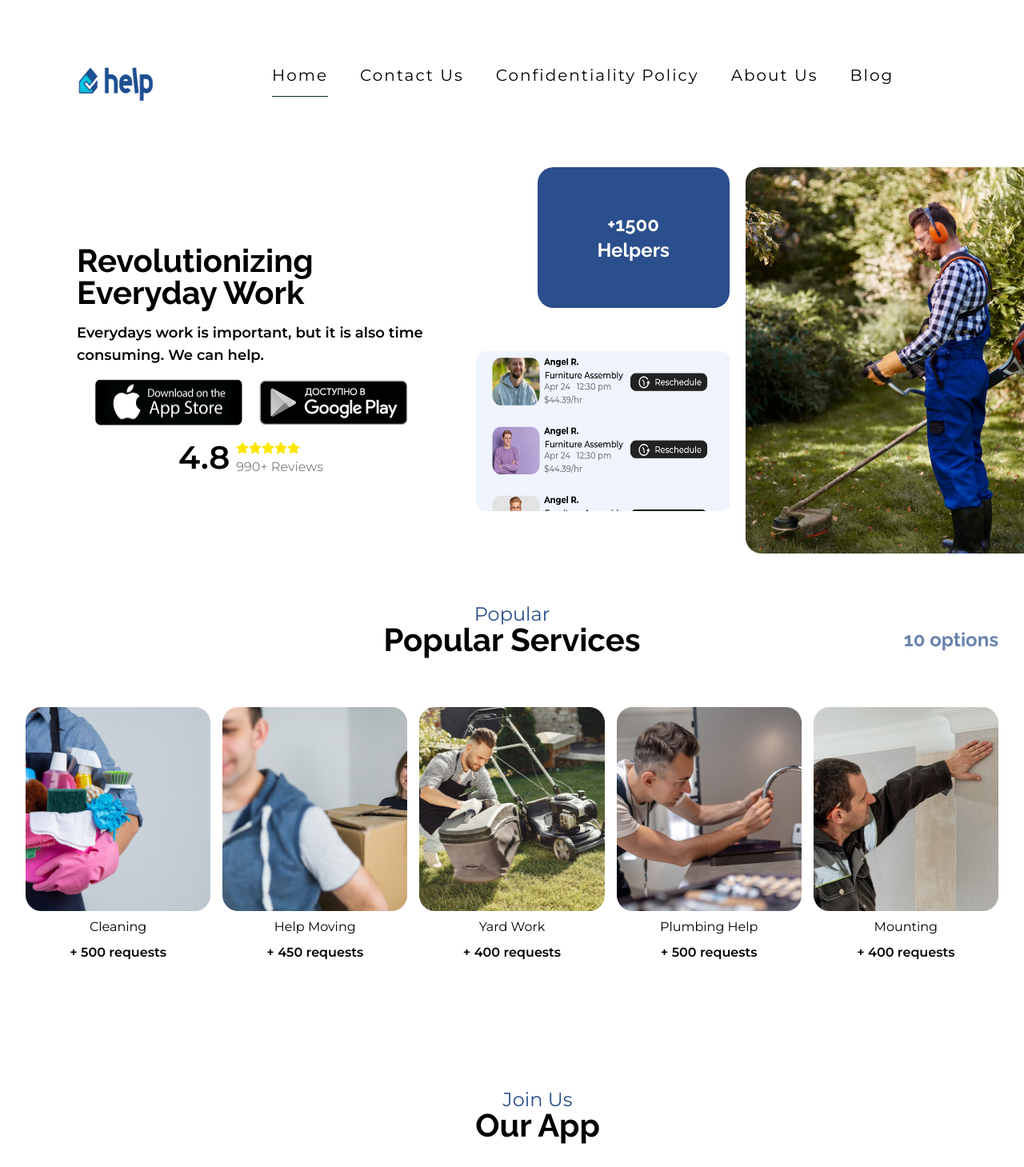
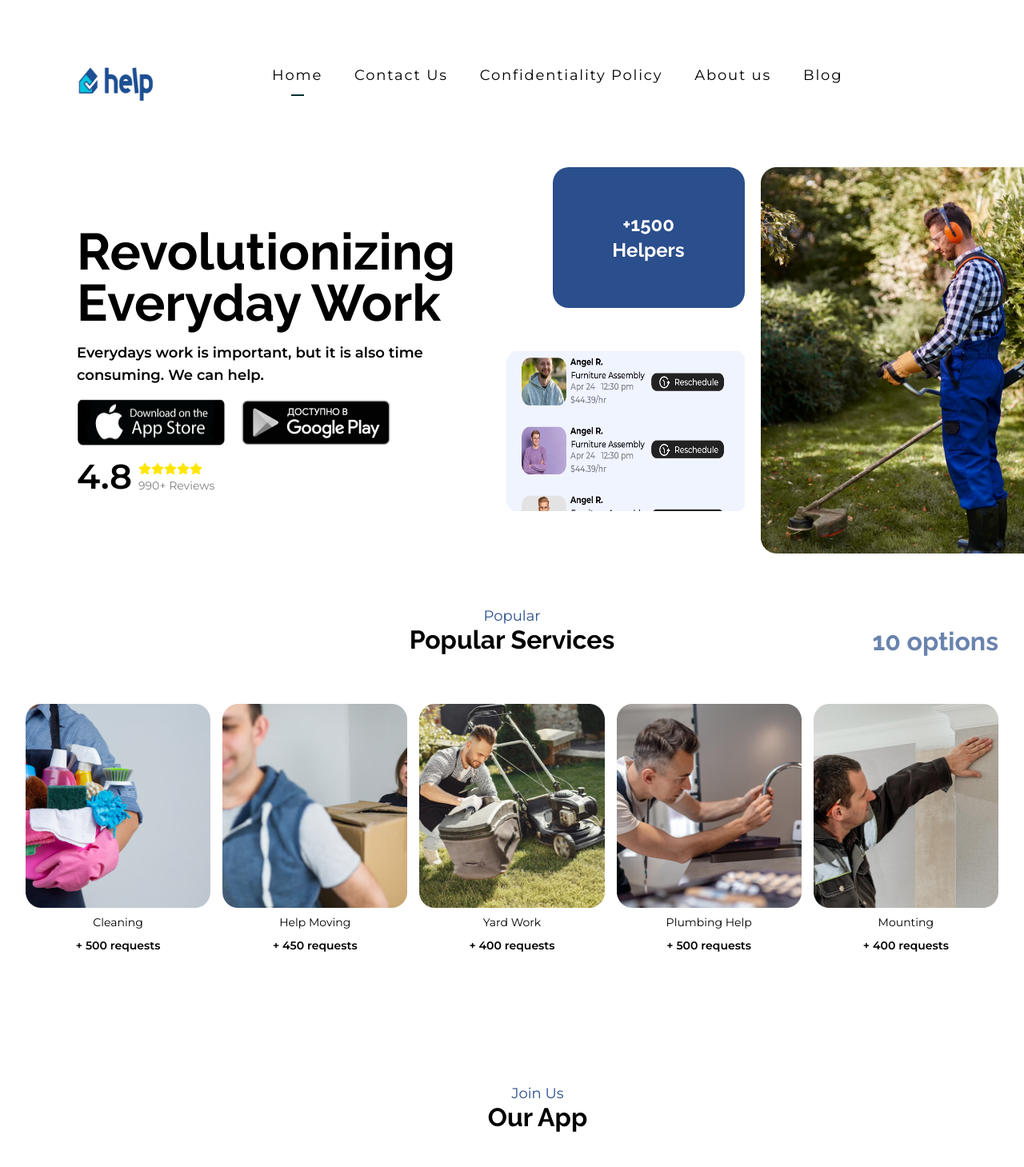
Before and after one commit to Tifee1/help-frontend, a Next.js app: page / in a window 1280 px wide. Shown: the top 1459 px of the page at 80% size. Built offline with nearby package versions, Linux system fonts and the light colour scheme.

Commit message:
fixed all font

```diff
--- a/components/Download.tsx
+++ b/components/Download.tsx
@@ -2,8 +2,8 @@ const Download: React.FC = () => {
   return (
     <section className='w-[95%] max-w-7xl mx-auto mt-24 pl-16'>
       <div className='text-center relative'>
-        <h3 className='text-[#2B4E8C]'>join us</h3>
-        <h2 className='font-bold font-raleway'>our app</h2>
+        <h3 className='text-[#2B4E8C] text-lg'>join us</h3>
+        <h2 className='font-bold font-raleway text-[32px]'>our app</h2>
       </div>
       <div className='grid lg:grid-cols-[2fr_1fr] gap-8 items-center justify-center mt-12'>
         <div className='relative flex justify-center items-center'>
@@ -45,7 +45,9 @@ const Download: React.FC = () => {
           </div>
         </div>
         <div className='grid gap-4'>
-          <h2 className='font-bold font-raleway'>Download our app now</h2>
+          <h2 className='font-bold font-raleway text-[64px]'>
+            Download our app now
+          </h2>
           <p className='text-lg text-[rgba(0,_0,_0,_0.5)]'>
             Make your to-do list wherever you are with our mobile app.
           </p>
--- a/components/Footer.tsx
+++ b/components/Footer.tsx
@@ -5,7 +5,7 @@ const Footer: React.FC = () => {
     <footer className='w-[90%] max-w-7xl mx-auto font-montserrat'>
       <section className='grid grid-cols-2 sm:grid-cols-4 gap-4 '>
         {/* Logo */}
-        <article className='text-[rgba(0,_0,_0,_0.5)]'>
+        <article className='text-[rgba(0,_0,_0,_0.5)] text-lg'>
           <img
             src='/images/logo.png'
             alt='logo'
@@ -17,8 +17,8 @@ const Footer: React.FC = () => {
           <p>©2023. All rights reserved.</p>
         </article>
         {/* About Us */}
-        <article className='text-[rgba(0,_0,_0,_0.5)] grid gap-2 '>
-          <h3 className='text-[#2B4E8C] mb-2 font-bold'>About us</h3>
+        <article className='text-[rgba(0,_0,_0,_0.5)] grid gap-2 text-lg '>
+          <h3 className='text-[#2B4E8C] mb-2 font-bold text-lg'>About us</h3>
           <Link href='#faq' className='font-semibold'>
             Frequently asked questions
           </Link>
@@ -33,14 +33,16 @@ const Footer: React.FC = () => {
           </Link>
         </article>
         {/* Contact */}
-        <article className='text-[rgba(0,_0,_0,_0.5)]'>
-          <h3 className='text-[#2B4E8C] mb-4 font-bold'>Contacts</h3>
+        <article className='text-[rgba(0,_0,_0,_0.5)] text-lg'>
+          <h3 className='text-[#2B4E8C] mb-4 font-bold text-lg'>Contacts</h3>
           <p className='mb-2 font-semibold'>+351-965-990-000</p>
           <p className='font-semibold'>@helpyou@gmail.com</p>
         </article>
         {/* App */}
-        <article className='text-[rgba(0,_0,_0,_0.5)]'>
-          <h3 className='text-[#2B4E8C] mb-4 font-bold'>Download Our App</h3>
+        <article className='text-[rgba(0,_0,_0,_0.5)] text-lg'>
+          <h3 className='text-[#2B4E8C] mb-4 font-bold text-lg'>
+            Download Our App
+          </h3>
           <p className='mb-4 font-semibold'>
             Tackle your to-do list wherever you are with our mobile app.
           </p>
@@ -58,7 +60,7 @@ const Footer: React.FC = () => {
           </div>
         </article>
       </section>
-      <h4 className='text-[rgba(14,_14,_14,_0.5)] font-semibold text-center mt-8 mb-16'>
+      <h4 className='text-[rgba(14,_14,_14,_0.5)] font-semibold text-center mt-8 mb-16 text-[15px]'>
         By using this website, you understand the information being presented is
         provided for informational purposes only
       </h4>
--- a/components/Header.tsx
+++ b/components/Header.tsx
@@ -7,52 +7,53 @@ const Header: React.FC = () => {
   return (
     <header className='w-[95%] pl-16 max-w-7xl mx-auto grid grid-cols-[100px_auto] gap-16 mt-20'>
       <img src='/images/logo.png' alt='logo' className='w-[121px] h-[49px]' />
-      <div className='ml-20 lg:flex hidden items-start gap-10 tracking-widest text-xl'>
+      <div className='ml-20 lg:flex hidden items-start gap-10 tracking-widest text-lg'>
         <Link
           href='/'
-          className={`trans ${
-            router.pathname === '/' ? 'border-b border-b-teal-950 pb-3' : ''
-          }`}
+          className={`trans relative ${router.pathname === '/' ? 'pb-3' : ''}`}
         >
           Home
+          {router.pathname === '/' && (
+            <span className='absolute bottom-0 left-1/2 transform -translate-x-1/2 w-4 h-0.5 bg-teal-950'></span>
+          )}
         </Link>
         <Link
-          href='#contact'
-          className={`trans ${
-            router.pathname === '/contact'
-              ? 'border-b border-b-teal-950 pb-3'
-              : ''
-          }`}
+          href='/#contact'
+          className={`trans relative ${router.pathname === '/' ? 'pb-3' : ''}`}
         >
           Contact Us
+          {router.pathname === '/contact' && (
+            <span className='absolute bottom-0 left-1/2 transform -translate-x-1/2 w-4 h-0.5 bg-teal-950'></span>
+          )}
         </Link>
         <Link
-          href='#policy'
-          className={`trans ${
-            router.pathname === '/policy'
-              ? 'border-b border-b-teal-950 pb-3'
-              : ''
+          href='/#policy'
+          className={`trans relative ${
+            router.pathname === '#policy' ? 'pb-3' : ''
           }`}
         >
           Confidentiality Policy
+          {router.pathname === '/policy' && (
+            <span className='absolute bottom-0 left-1/2 transform -translate-x-1/2 w-4 h-0.5 bg-teal-950'></span>
+          )}
         </Link>
         <Link
           href='#about'
-          className={`trans ${
-            router.pathname === '/about'
-              ? 'border-b border-b-teal-950 pb-3'
-              : ''
-          }`}
+          className={`trans relative ${router.pathname === '/' ? 'pb-3' : ''}`}
         >
-          About Us
+          About us
+          {router.pathname === '/about' && (
+            <span className='absolute bottom-0 left-1/2 transform -translate-x-1/2 w-4 h-0.5 bg-teal-950'></span>
+          )}
         </Link>
         <Link
           href='#blog'
-          className={`trans ${
-            router.pathname === '/blog' ? 'border-b border-b-teal-950 pb-3' : ''
-          }`}
+          className={`trans relative ${router.pathname === '/' ? 'pb-3' : ''}`}
         >
           Blog
+          {router.pathname === '/blog' && (
+            <span className='absolute bottom-0 left-1/2 transform -translate-x-1/2 w-4 h-0.5 bg-teal-950'></span>
+          )}
         </Link>
       </div>
     </header>
--- a/components/Hero.tsx
+++ b/components/Hero.tsx
@@ -3,8 +3,8 @@ import { FaStar } from 'react-icons/fa'
 const Hero: React.FC = () => {
   return (
     <section className='w-[95%] pl-16 max-w-7xl mx-auto grid lg:grid-cols-[1fr_1.5fr] items-center gap-16 mt-20'>
-      <article className='flex flex-col gap-4 items-center'>
-        <h2 className='font-bold font-raleway'>
+      <article className='flex flex-col gap-4'>
+        <h2 className='font-bold font-raleway text-[64px]'>
           Revolutionizing Everyday Work
         </h2>
         <p className='text-lg font-semibold'>
@@ -24,7 +24,7 @@ const Hero: React.FC = () => {
           />
         </div>
         <div className='flex items-center gap-2'>
-          <h2 className='font-semibold'>4.8</h2>
+          <h2 className='font-semibold text-[43px]'>4.8</h2>
           <div>
             <span className='text-[#FFE600]'>
               <FaStar />
@@ -33,13 +33,15 @@ const Hero: React.FC = () => {
               <FaStar />
               <FaStar />
             </span>
-            <p className='text-[rgba(0,_0,_0,_0.5)]'>990+ Reviews</p>
+            <p className='text-[rgba(0,_0,_0,_0.5)] text-[14px]'>
+              990+ Reviews
+            </p>
           </div>
         </div>
       </article>
       <article className='grid xs:grid-cols-2 gap-5'>
         <div className='grid'>
-          <div className='bg-[#2B4E8C] text-white font-bold font-raleway w-60 h-44 rounded-[20px] flex flex-col gap-2 items-center justify-self-end justify-center'>
+          <div className='bg-[#2B4E8C] text-white text-[32px] font-bold font-raleway w-60 h-44 rounded-[20px] flex flex-col gap-2 items-center justify-self-end justify-center'>
             <h3>+1500</h3>
             <h3>Helpers</h3>
           </div>
--- a/components/Question.tsx
+++ b/components/Question.tsx
@@ -5,8 +5,10 @@ const Question: React.FC = () => {
   return (
     <section className='w-[95%] max-w-7xl mx-auto mt-16'>
       <div className='text-center relative'>
-        <h3 className='text-[#2B4E8C]'>questions</h3>
-        <h2 className='font-bold font-raleway'>Frequently asked questions</h2>
+        <h3 className='text-[#2B4E8C] text-lg'>questions</h3>
+        <h2 className='font-bold font-raleway text-[32px]'>
+          Frequently asked questions
+        </h2>
       </div>
       <article className='mt-20 grid sm:grid-cols-2 gap-2 sm:gap-6 items-center justify-center w-[90%] max-w-4xl mx-auto'>
         {faqs.map((faq, index) => {
--- a/components/Services.tsx
+++ b/components/Services.tsx
@@ -5,9 +5,9 @@ const Services: React.FC = () => {
   return (
     <section className='w-[95%] max-w-7xl mx-auto mt-16'>
       <div className='text-center relative'>
-        <h3 className='text-[#2B4E8C]'>popular</h3>
-        <h2 className='font-bold font-raleway'>popular services</h2>
-        <h3 className='text-[#2B4E8C]/70 font-bold font-raleway relative sm:absolute right-0 top-[50%] lowercase'>
+        <h3 className='text-[#2B4E8C] text-lg'>popular</h3>
+        <h2 className='font-bold font-raleway text-[32px]'>popular services</h2>
+        <h3 className='text-[#2B4E8C]/70 font-bold font-raleway text-[32px] relative sm:absolute right-0 top-[50%] lowercase'>
           10 options
         </h3>
       </div>
@@ -34,7 +34,7 @@ const Services: React.FC = () => {
                   alt={item.text}
                   className='w-[240px] h-[255px]'
                 />
-                <div className='text-center mt-2'>
+                <div className='text-center mt-2 text-[14px]'>
                   <p className='capitalize mb-2'>{item.text}</p>
                   <p className='font-semibold'>+ {item.requests} requests</p>
                 </div>
--- a/components/SingleQuestion.tsx
+++ b/components/SingleQuestion.tsx
@@ -17,7 +17,7 @@ const SingleQuestion = ({ question, answer }: Props) => {
         }
         onClick={() => setShow(!show)}
       >
-        <h3 className='text-center'>{question}</h3>
+        <h3 className='text-center text-lg'>{question}</h3>
         <div>
           <span className='ml-4 text-2xl'>
             {show ? (
@@ -37,7 +37,7 @@ const SingleQuestion = ({ question, answer }: Props) => {
         </div>
       </div>
       {show && (
-        <p className='pt-4 text-base  text-center tracking-wide text-black/50'>
+        <p className='pt-4 text-[14px] text-center tracking-wide text-black/50'>
           {answer}
         </p>
       )}
```
Also changed, not shown: components/Contact.tsx (+13 -9 lines), components/Reviews.tsx (+12 -10 lines).
